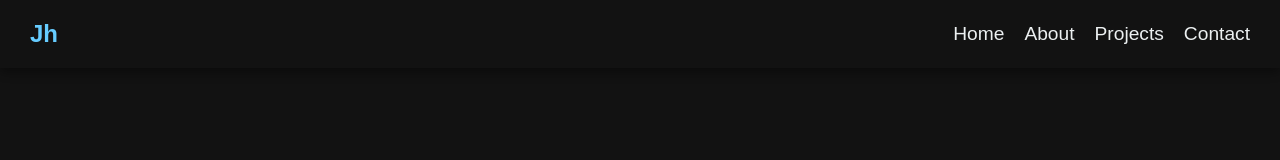
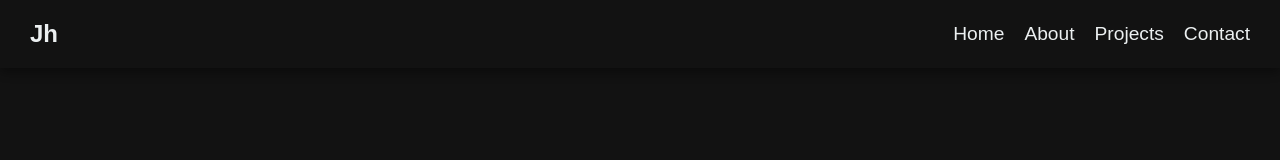
Before and after one commit to theshydreamer/jh, a React (Create React App) app: page / in a window 1280 px wide. Shown: the top 160 px of the page. Built offline with nearby package versions, Linux system fonts and the light colour scheme.

Commit message:
header changes

```diff
--- a/src/styles/Header.css
+++ b/src/styles/Header.css
@@ -29,7 +29,6 @@ body {
 
 /* Header text (H1) aligned to the left */
 .header h1 {
-  color: #66ccff;
   font-size: 1.5rem;
   font-weight: 700;
   margin-bottom: 0;  /* Remove bottom margin */
```
